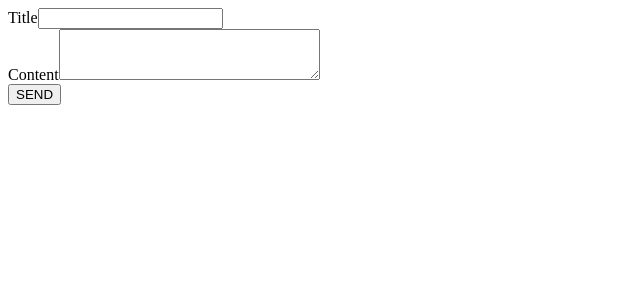
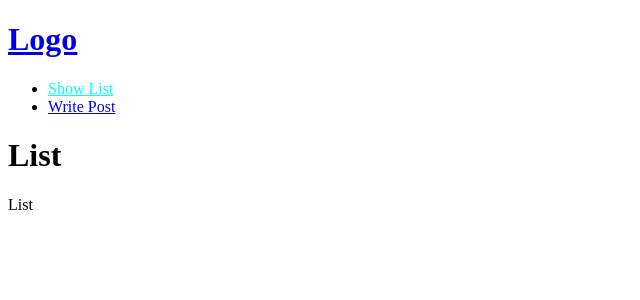
Before and after one commit to minechoo/node, a React (Create React App) app in the folder client/: page /list in a window 1280 px wide. Shown: the top 300 px of the page, without its empty margins (0-640 px from the left). Built offline with nearby package versions, Linux system fonts and the light colour scheme.

Commit message:
컴포넌트 구성

```diff
--- a/client/src/App.js
+++ b/client/src/App.js
@@ -1,28 +1,21 @@
-import axios from 'axios';
-import { useState } from 'react';
+import React from 'react';
+import { Routes, Route } from 'react-router-dom';
+import Header from './common/Header';
+import Main from './common/Main';
+import List from './community/List';
+import Create from './community/Create';
 
 function App() {
-	const [Tit, setTit] = useState('');
-	const [Con, setCon] = useState('');
+	return (
+		<>
+			<Header />
 
-	const handleCreate = () => {
-		const item = { title: Tit, content: Con };
-		axios
-			.post('/api/create', item)
-			.then((res) => console.log(res))
-			.catch((err) => console.log(err));
-	};
-
-	return (
-		<section>
-			<label htmlFor='tit'>Title</label>
-			<input type='text' id='tit' value={Tit} onChange={(e) => setTit(e.target.value)} />
-			<br />
-			<label htmlFor='con'>Content</label>
-			<textarea name='con' id='con' cols='30' rows='3' value={Con} onChange={(e) => setCon(e.target.value)}></textarea>
-			<br />
-			<button onClick={handleCreate}>SEND</button>
-		</section>
+			<Routes>
+				<Route path='/' element={<Main />} />
+				<Route path='/list' element={<List />} />
+				<Route path='/create' element={<Create />} />
+			</Routes>
+		</>
 	);
 }
 
--- /dev/null
+++ b/client/src/common/Header.js
@@ -0,0 +1,27 @@
+import { Link, NavLink } from 'react-router-dom';
+
+function Header() {
+	const activeStyle = { color: 'aqua' };
+	return (
+		<header>
+			<h1>
+				<Link to='./'>Logo</Link>
+			</h1>
+
+			<ul id='gnb'>
+				<li>
+					<NavLink to='./list' style={(porps) => (porps.isActive ? activeStyle : null)}>
+						Show List
+					</NavLink>
+				</li>
+				<li>
+					<NavLink to='/create' style={(porps) => (porps.isActive ? activeStyle : null)}>
+						Write Post
+					</NavLink>
+				</li>
+			</ul>
+		</header>
+	);
+}
+
+export default Header;
--- /dev/null
+++ b/client/src/common/Layout.js
@@ -0,0 +1,15 @@
+import React from 'react';
+
+function Layout({ children, name }) {
+	return (
+		<main className={`content ${name}`}>
+			<div className='inner'>
+				<h1>{name}</h1>
+
+				<section>{children}</section>
+			</div>
+		</main>
+	);
+}
+
+export default Layout;
--- /dev/null
+++ b/client/src/common/Main.js
@@ -0,0 +1,8 @@
+import React from 'react';
+import Layout from './Layout';
+
+function Main() {
+	return <Layout name={'Main'}>Main</Layout>;
+}
+
+export default Main;
--- /dev/null
+++ b/client/src/community/Create.js
@@ -0,0 +1,30 @@
+import axios from 'axios';
+import { useState } from 'react';
+import Layout from '../common/Layout';
+
+function Create() {
+	const [Tit, setTit] = useState('');
+	const [Con, setCon] = useState('');
+
+	const handleCreate = () => {
+		const item = { title: Tit, content: Con };
+		axios
+			.post('/api/create', item)
+			.then((res) => console.log(res))
+			.catch((err) => console.log(err));
+	};
+
+	return (
+		<Layout name={'Post'}>
+			<label htmlFor='tit'>Title</label>
+			<input type='text' id='tit' value={Tit} onChange={(e) => setTit(e.target.value)} />
+			<br />
+			<label htmlFor='con'>Content</label>
+			<textarea name='con' id='con' cols='30' rows='3' value={Con} onChange={(e) => setCon(e.target.value)}></textarea>
+			<br />
+			<button onClick={handleCreate}>SEND</button>
+		</Layout>
+	);
+}
+
+export default Create;
--- /dev/null
+++ b/client/src/community/List.js
@@ -0,0 +1,8 @@
+import React from 'react';
+import Layout from '../common/Layout';
+
+function List() {
+	return <Layout name={'List'}>List</Layout>;
+}
+
+export default List;
--- a/client/src/index.js
+++ b/client/src/index.js
@@ -1,11 +1,11 @@
 import React from 'react';
 import ReactDOM from 'react-dom';
 import App from './App';
-import { HashRouter } from 'react-router-dom';
+import { BrowserRouter } from 'react-router-dom';
 
 ReactDOM.render(
-	<HashRouter>
+	<BrowserRouter>
 		<App />
-	</HashRouter>,
+	</BrowserRouter>,
 	document.getElementById('root')
 );
```
